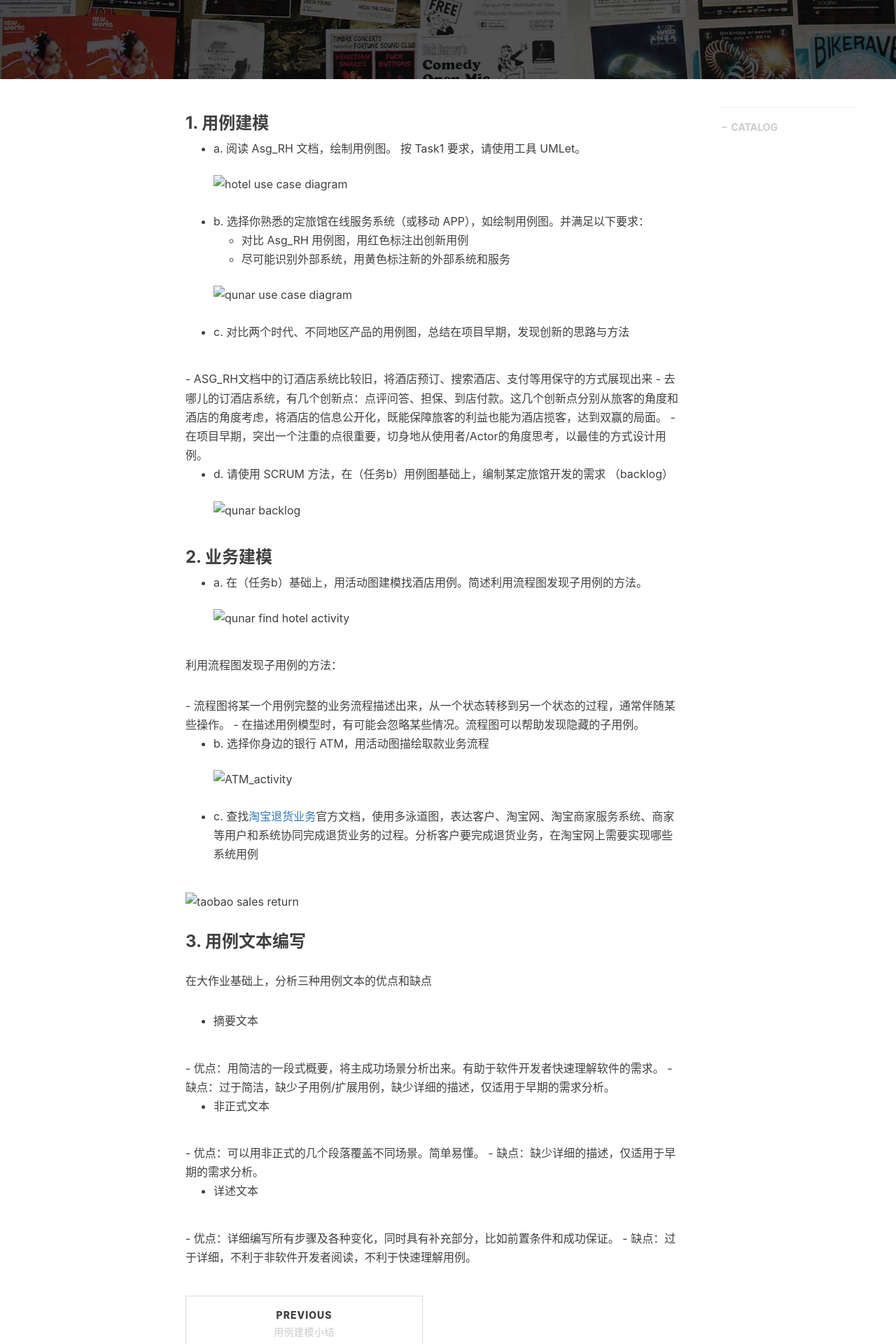
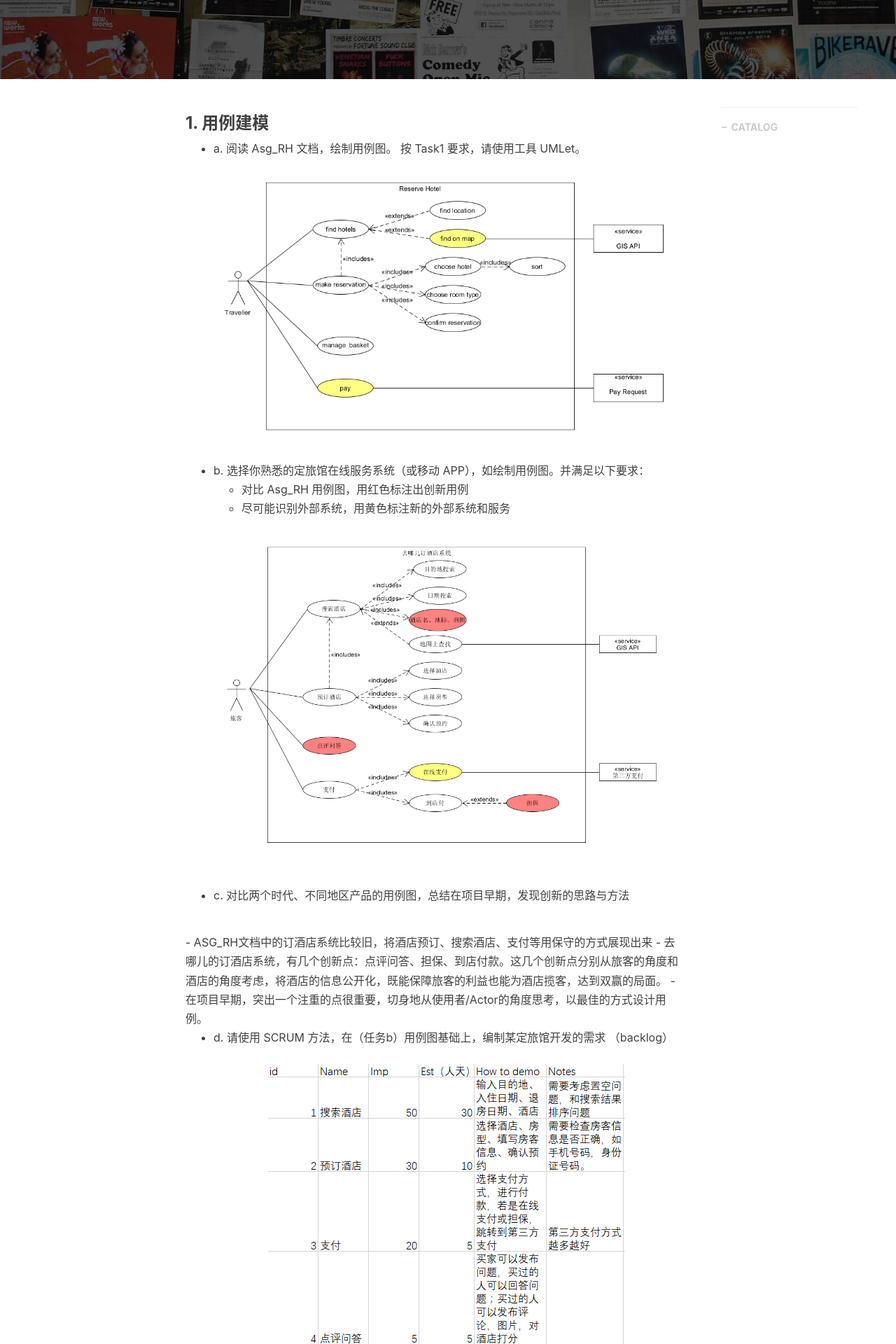
Before and after one commit to humanlee1011/humanlee1011.github.io, a Jekyll site: the page built from _posts/2018-04-18-Lesson6.md, in a window 1280 px wide. Shown: the part 344-2264 px from the top of the page at 70% size. Built offline with Jekyll 4.4.1, drawn with Linux system fonts in a browser that asks for light colours; nearby versions of some CDN libraries; comment, search, counter and statistics services are not loaded.

Commit message:
fix blog: 2018-04-18-lesson6.md

```diff
--- a/_posts/2018-04-18-Lesson6.md
+++ b/_posts/2018-04-18-Lesson6.md
@@ -13,25 +13,25 @@ tags:
 ### 1. 用例建模
 
  - a. 阅读 Asg_RH 文档，绘制用例图。 按 Task1 要求，请使用工具 UMLet。
- ![hotel use case diagram](../img/post_img/2018-04-18-Lesson6/hotel_use_case.png)
+ ![hotel use case diagram](/img/post_img/2018-04-18-Lesson6/hotel_use_case.png)
  - b. 选择你熟悉的定旅馆在线服务系统（或移动 APP），如绘制用例图。并满足以下要求：
 	- 对比 Asg_RH 用例图，用红色标注出创新用例
 	- 尽可能识别外部系统，用黄色标注新的外部系统和服务
 
-	![qunar use case diagram](../img/post_img/2018-04-18-Lesson6/qunar_use_case.png)
+	![qunar use case diagram](/img/post_img/2018-04-18-Lesson6/qunar_use_case.png)
  - c. 对比两个时代、不同地区产品的用例图，总结在项目早期，发现创新的思路与方法
 
  	- ASG_RH文档中的订酒店系统比较旧，将酒店预订、搜索酒店、支付等用保守的方式展现出来
  	- 去哪儿的订酒店系统，有几个创新点：点评问答、担保、到店付款。这几个创新点分别从旅客的角度和酒店的角度考虑，将酒店的信息公开化，既能保障旅客的利益也能为酒店揽客，达到双赢的局面。
  	- 在项目早期，突出一个注重的点很重要，切身地从使用者/Actor的角度思考，以最佳的方式设计用例。
  - d. 请使用 SCRUM 方法，在（任务b）用例图基础上，编制某定旅馆开发的需求 （backlog）
- 	![qunar backlog](../img/post_img/2018-04-18-Lesson6/qunar_backlog.png)
+ 	![qunar backlog](/img/post_img/2018-04-18-Lesson6/qunar_backlog.png)
 
 
 ### 2. 业务建模
 
  - a. 在（任务b）基础上，用活动图建模找酒店用例。简述利用流程图发现子用例的方法。
- ![qunar find hotel activity](../img/post_img/2018-04-18-Lesson6/qunar_activity.png)
+ ![qunar find hotel activity](/img/post_img/2018-04-18-Lesson6/qunar_activity.png)
 
  利用流程图发现子用例的方法：
 
@@ -39,10 +39,10 @@ tags:
  	- 在描述用例模型时，有可能会忽略某些情况。流程图可以帮助发现隐藏的子用例。
 
  - b. 选择你身边的银行 ATM，用活动图描绘取款业务流程
- ![ATM_activity](../img/post_img/2018-04-18-Lesson6/ATM_activity.png)
+ ![ATM_activity](/img/post_img/2018-04-18-Lesson6/ATM_activity.png)
  - c. 查找[淘宝退货业务](https://consumerservice.taobao.com/self-help#page=issue-detail&knowledgeId=1119776)官方文档，使用多泳道图，表达客户、淘宝网、淘宝商家服务系统、商家等用户和系统协同完成退货业务的过程。分析客户要完成退货业务，在淘宝网上需要实现哪些系统用例
 
- ![taobao sales return](../img/post_img/2018-04-18-Lesson6/taobao.png)
+ ![taobao sales return](/img/post_img/2018-04-18-Lesson6/taobao.png)
 
 ### 3. 用例文本编写
 
```
